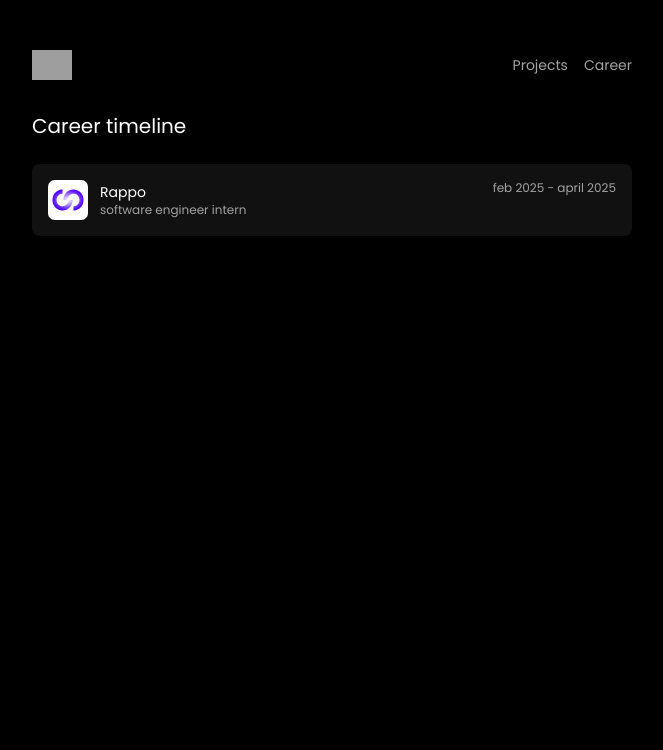
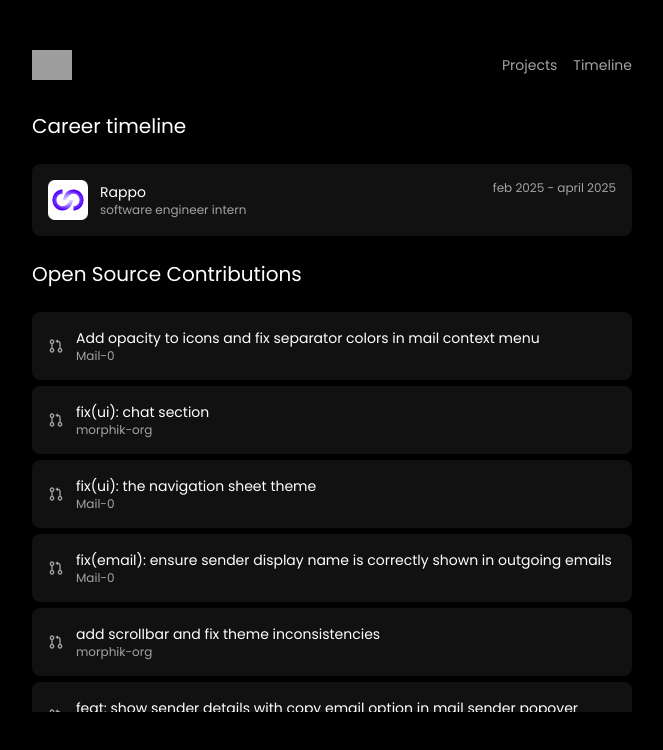
Before and after one commit to abhix4/portfolio, a Next.js app: page /career in a window 1280 px wide. Shown: the top 750 px of the page, without its empty margins (308-971 px from the left). Built offline with nearby package versions, Linux system fonts and the light colour scheme; grey boxes are pictures that could not be loaded; a web font is replaced by a local one.

Commit message:
opensource setion

```diff
--- a/app/_components/Navbar.tsx
+++ b/app/_components/Navbar.tsx
@@ -3,7 +3,7 @@
 import Image from "next/image";
 
 export default function NavBar(){
-     const router = useRouter()
+    const router = useRouter()
     return(
 
 
@@ -22,7 +22,7 @@
 
             <div className="flex gap-4 ">
                 <p className="cursor-pointer hover:text-white text-sm" onClick={() => router.push("/projects")}>Projects</p>
-                <p className="cursor-pointer hover:text-white text-sm" onClick={() => router.push("/career")}>Career</p>
+                <p className="cursor-pointer hover:text-white text-sm" onClick={() => router.push("/career")}>Timeline</p>
             </div>
         </div>
     )
--- /dev/null
+++ b/app/_components/OpenSource.tsx
@@ -0,0 +1,20 @@
+import Image from "next/image";
+import { BiGitPullRequest } from "react-icons/bi";
+
+export default function Opensource({title, company, url}: {title: string, company: string, url: string}){
+    return (
+    <div className="flex justify-between items-start text-neutral-400 px-4 py-4 rounded-lg bg-bg-color-gray sm:items-start">
+        <div className="flex sm:flex-col gap-3 sm:gap-2 sm:items-start items-center">
+        <BiGitPullRequest size={16}/>
+        <div>
+        <h1 className=" text-white text-sm hover:underline"><a href={url}>{title}</a></h1>
+        <p className="text-xs">{company}</p>
+        </div>
+        </div>
+
+        {/* <p className="text-xs">
+        feb 2025 - april 2025
+        </p> */}
+    </div>
+    )
+}
--- a/app/career/page.tsx
+++ b/app/career/page.tsx
@@ -1,9 +1,74 @@
 
 import CareerCard from "../_components/CareerCard";
+import Opensource from "../_components/OpenSource";
+
+const contributions = [
+      { title: "Add opacity to icons and fix separator colors in mail context menu", url: "https://github.com/Mail-0/Zero/pull/1296", company: "Mail-0" },
+  { title: "fix(ui): chat section", url: "https://github.com/morphik-org/morphik-core/pull/199", company: "morphik-org" },
+  { title: "fix(ui): the navigation sheet theme", url: "https://github.com/Mail-0/Zero/pull/1310", company: "Mail-0" },
+  { title: "fix(email): ensure sender display name is correctly shown in outgoing emails", url: "https://github.com/Mail-0/Zero/pull/1312", company: "Mail-0" },
+  { title: "add scrollbar and fix theme inconsistencies", url: "https://github.com/morphik-org/morphik-core/pull/204", company: "morphik-org" },
+  { title: "feat: show sender details with copy email option in mail sender popover", url: "https://github.com/Mail-0/Zero/pull/1326", company: "Mail-0" },
+  { title: "add missing label translations", url: "https://github.com/Mail-0/Zero/pull/1385", company: "Mail-0" },
+  { title: "chore: set default mail category to default Value instead of null", url: "https://github.com/Mail-0/Zero/pull/1402", company: "Mail-0" },
+  { title: "fix the details popover overflow", url: "https://github.com/Mail-0/Zero/pull/1436", company: "Mail-0" },
+  { title: "resolve inconsistencies in translation usage", url: "https://github.com/Mail-0/Zero/pull/1499", company: "Mail-0" },
+  { title: "add attachments support to drafts", url: "https://github.com/Mail-0/Zero/pull/1536", company: "Mail-0" },
+  { title: "fix thread popover opacity", url: "https://github.com/Mail-0/Zero/pull/1537", company: "Mail-0" },
+  { title: "feat: add rich text formatting toolbar", url: "https://github.com/Mail-0/Zero/pull/1563", company: "Mail-0" },
+
+  { title: "fix: no header in case of zero pdf", url: "http://github.com/morphik-org/morphik-core/pull/225", company: "morphik-org" },
+  { title: "fix: prevent location input from losing focus after each key stroke", url: "https://github.com/calcom/cal.com/pull/22167", company: "calcom" },
+  { title: "fix: the custom icon at out of office empty view", url: "https://github.com/calcom/cal.com/pull/22208", company: "calcom" },
+  { title: "fix: center align dropdown indicator when menu is open", url: "https://github.com/calcom/cal.com/pull/22262", company: "calcom" },
+  { title: "fix: prevent footer from overlapping content in SearchDialog", url: "https://github.com/calcom/cal.com/pull/22266", company: "calcom" },
+
+  { title: "fix: replace # with {count} in en.json", url: "https://github.com/Mail-0/Zero/pull/1650", company: "Mail-0" },
+  { title: "fix: hide the remove option for single connection", url: "https://github.com/Mail-0/Zero/pull/1655", company: "Mail-0" },
+
+  { title: "fix: mobile menu visible on large screens", url: "https://github.com/CapSoftware/Cap/pull/734", company: "CapSoftware" },
+  { title: "fix: the SeoPageTemplate component", url: "https://github.com/CapSoftware/Cap/pull/739", company: "CapSoftware" },
+  { title: "improve: the tools pages", url: "https://github.com/CapSoftware/Cap/pull/741", company: "CapSoftware" },
+
+  { title: "UI: improved back icon for command palette", url: "https://github.com/Mail-0/Zero/pull/1991", company: "Mail-0" },
+  { title: "feat(platform): Update tab on members page", url: "https://github.com/keyshade-xyz/keyshade/pull/951", company: "keyshade-xyz" },
+  { title: "fix(web): fix broken blog link on the footer > web page", url: "https://github.com/keyshade-xyz/keyshade/pull/980", company: "keyshade-xyz" },
+  { title: "fix(web): weird black boxes on home page while using firefox", url: "https://github.com/keyshade-xyz/keyshade/pull/973", company: "keyshade-xyz" },
+  { title: "feat(platform): Tier limit card to display secrets, variables and environments", url: "https://github.com/keyshade-xyz/keyshade/pull/972", company: "keyshade-xyz" },
+
+  { title: "fix: table render issue on blog", url: "https://github.com/openstatusHQ/openstatus/pull/1257", company: "openstatusHQ" },
+  { title: "openApi spec routes", url: "https://github.com/openstatusHQ/openstatus/pull/1244", company: "openstatusHQ" },
+  { title: "fixed typo in readme", url: "https://github.com/openstatusHQ/openstatus/pull/1236", company: "openstatusHQ" },
+
+  { title: "fix(mail): ensure sender name appears in recipient inbox", url: "https://github.com/Mail-0/Zero/pull/1072", company: "Mail-0" },
+  { title: "fix: alignment issue in file upload", url: "https://github.com/formbricks/formbricks/pull/5828", company: "formbricks" },
+  { title: "[bug]: Toggle between the themes is not smooth", url: "https://github.com/makeplane/plane/issues/7096", company: "makeplane" },
+  { title: "fix(i18n): fixed i18n support for previously untranslated fields (labels)", url: "https://github.com/Mail-0/Zero/pull/1172", company: "Mail-0" },
+  { title: "fix(ui): fixed labels for mail thread", url: "https://github.com/Mail-0/Zero/pull/1201", company: "Mail-0" },
+  { title: "chore(ci): replace Bun with pnpm in Husky pre-commit hook", url: "https://github.com/Mail-0/Zero/pull/1202", company: "Mail-0" },
+  { title: "fix: the issue of compose new mail while on draft folder", url: "https://github.com/Mail-0/Zero/pull/1240", company: "Mail-0" },
+  { title: "fix: improve email validation regex", url: "https://github.com/Mail-0/Zero/pull/1251", company: "Mail-0" },
+
+  { title: "fix(ui): toast", url: "https://github.com/morphik-org/morphik-core/pull/193", company: "morphik-org" },
+  { title: "fix(ui): chat side bar", url: "https://github.com/morphik-org/morphik-core/pull/195", company: "morphik-org" },
+  { title: "fix(ui): chat section and chat message", url: "https://github.com/morphik-org/morphik-core/pull/196", company: "morphik-org" },
+  { title: "fix(ui): fix the default category", url: "https://github.com/Mail-0/Zero/pull/1295", company: "Mail-0" },
+
+];
+
 
 export default function CareersPage() {
     return (<div>
         <h1 className="text-white text-xl mb-6">Career timeline</h1>
         <CareerCard/>
+        <h1 className="text-white text-xl py-6">Open Source Contributions</h1>
+        <div className="max-h-[400px] overflow-y-auto flex flex-col gap-1.5 scrollbar">
+            {
+                contributions.map((contribution, index) => (
+                    <Opensource key={index} title={contribution.title} company={contribution.company} url={contribution.url}/>
+                ))
+            }
+        </div>
+        {/* <Opensource/> */}
     </div>);
 }
--- a/app/globals.css
+++ b/app/globals.css
@@ -35,3 +35,38 @@
   animation: rotate 20s linear infinite;
   transform-origin: center;
 }
+/* globals.css */
+
+/* Base scrollbar */
+.scrollbar::-webkit-scrollbar {
+  width: 6px;
+  height: 6px;
+}
+
+/* Track */
+.scrollbar::-webkit-scrollbar-track {
+  background: transparent;
+}
+
+/* Thumb */
+.scrollbar::-webkit-scrollbar-thumb {
+  background: rgba(255, 255, 255, 0.3);
+  border-radius: 9999px;
+}
+.scrollbar::-webkit-scrollbar-thumb:hover {
+  background: rgba(255, 255, 255, 0.5);
+}
+
+/* 🚀 Forcefully remove top/bottom buttons */
+.scrollbar::-webkit-scrollbar-button:start:decrement,
+.scrollbar::-webkit-scrollbar-button:end:increment {
+  display: none !important;
+  width: 0;
+  height: 0;
+}
+
+/* Firefox */
+.scrollbar {
+  scrollbar-width: thin;
+  scrollbar-color: rgba(255, 255, 255, 0.4) transparent;
+}
--- a/app/page.tsx
+++ b/app/page.tsx
@@ -10,7 +10,6 @@
   return (
     <div className="font-sans  ">
     <Hero/>
-
     <Footer/>
     </div>
   );
```
